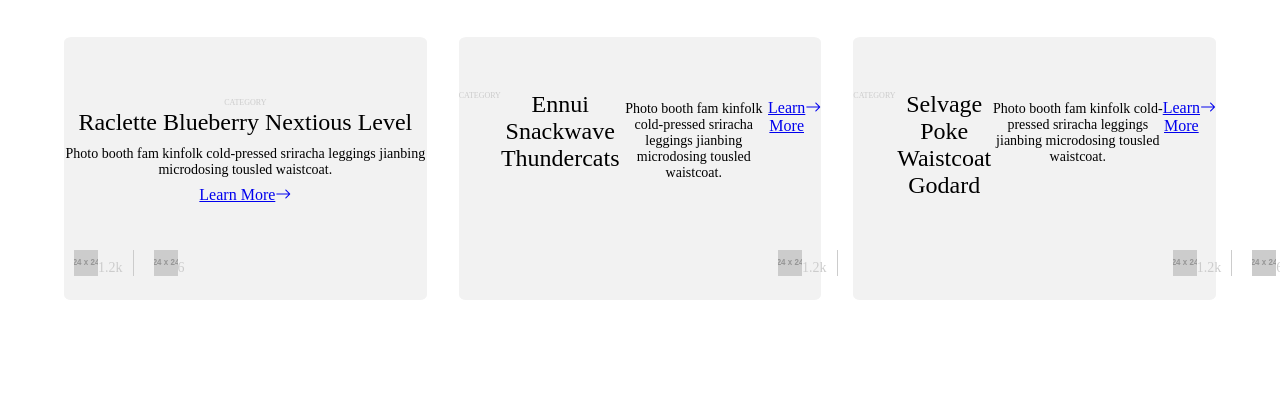
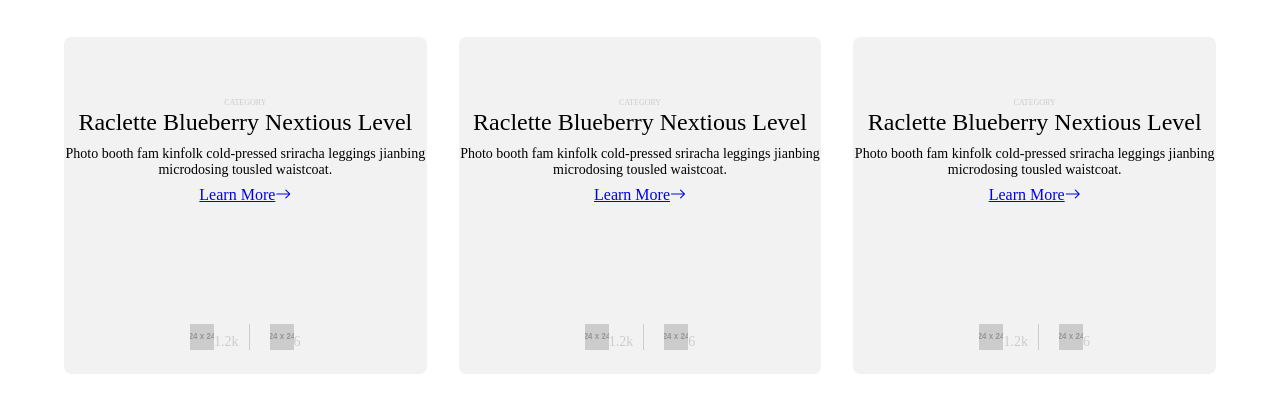
Before and after one commit to hijk1230/demo-2, a plain HTML site: page index.html in a window 1280 px wide. Shown: the part 51-464 px from the top of the page. Drawn offline with nearby package versions, Linux system fonts and the light colour scheme; placeholder pictures from the web are drawn by us.

Commit message:
Add files via upload

```diff
--- a/index.html
+++ b/index.html
@@ -55,11 +55,11 @@
           <p>6</p>
         </div>
       </div>
-
     </div>
     <div class="product">
+      <div class="demo">
         <small>CATEGORY</small>
-      <h2>Ennui Snackwave Thundercats</h2>
+        <h2>Raclette Blueberry Nextious Level</h2>
         <p>Photo booth fam kinfolk cold-pressed sriracha leggings jianbing microdosing tousled waistcoat.
         </p>
         <div class="article">
@@ -68,6 +68,8 @@
             <a href="#">
               <i class="bi bi-arrow-right"></i>
             </a>
+          </div>
+        </div>
       </div>
       <div class="view">
         <div class="flex left-view">
@@ -80,10 +82,10 @@
         </div>
       </div>
     </div>
-    </div>
     <div class="product">
+      <div class="demo">
         <small>CATEGORY</small>
-      <h2>Selvage Poke Waistcoat Godard</h2>
+        <h2>Raclette Blueberry Nextious Level</h2>
         <p>Photo booth fam kinfolk cold-pressed sriracha leggings jianbing microdosing tousled waistcoat.
         </p>
         <div class="article">
@@ -92,6 +94,8 @@
             <a href="#">
               <i class="bi bi-arrow-right"></i>
             </a>
+          </div>
+        </div>
       </div>
       <div class="view">
         <div class="flex left-view">
--- a/style.css
+++ b/style.css
@@ -85,7 +85,6 @@ header li {
 /* section */
 
 .product {
-  display: flex;
   width: 95%;
   background: #F2F2F2;
   text-align: center;
@@ -118,16 +117,14 @@ article {
 
 .view {
   display: flex;
-  position: absolute;
   bottom: 0;
   justify-content: center;
   gap: 20px;
   font-size: 10px;
   color: #ccc;
-  margin-top: 34px;
-  margin-left: 0;
+  margin-top: auto;
+  margin: 0 auto;
   padding: 24px 10px;
-
 }
 
 .left-view {
```
Lines whose indentation alone changed are shown as unchanged.
